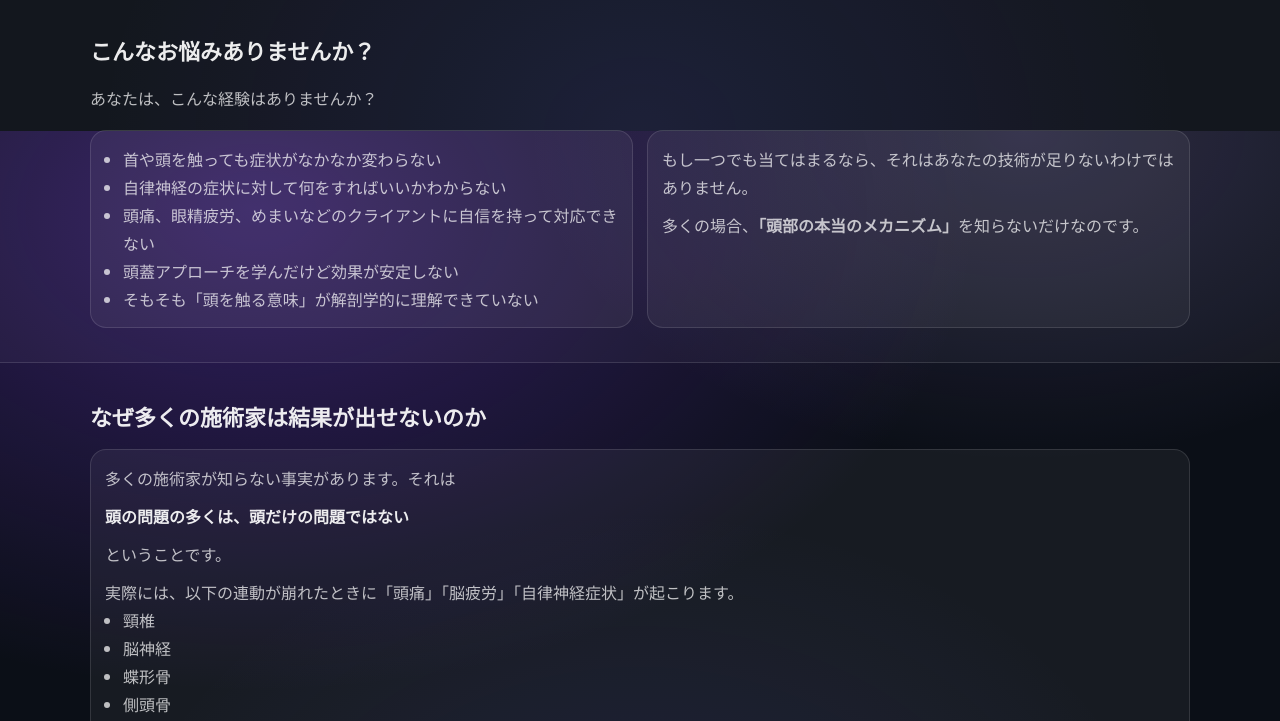
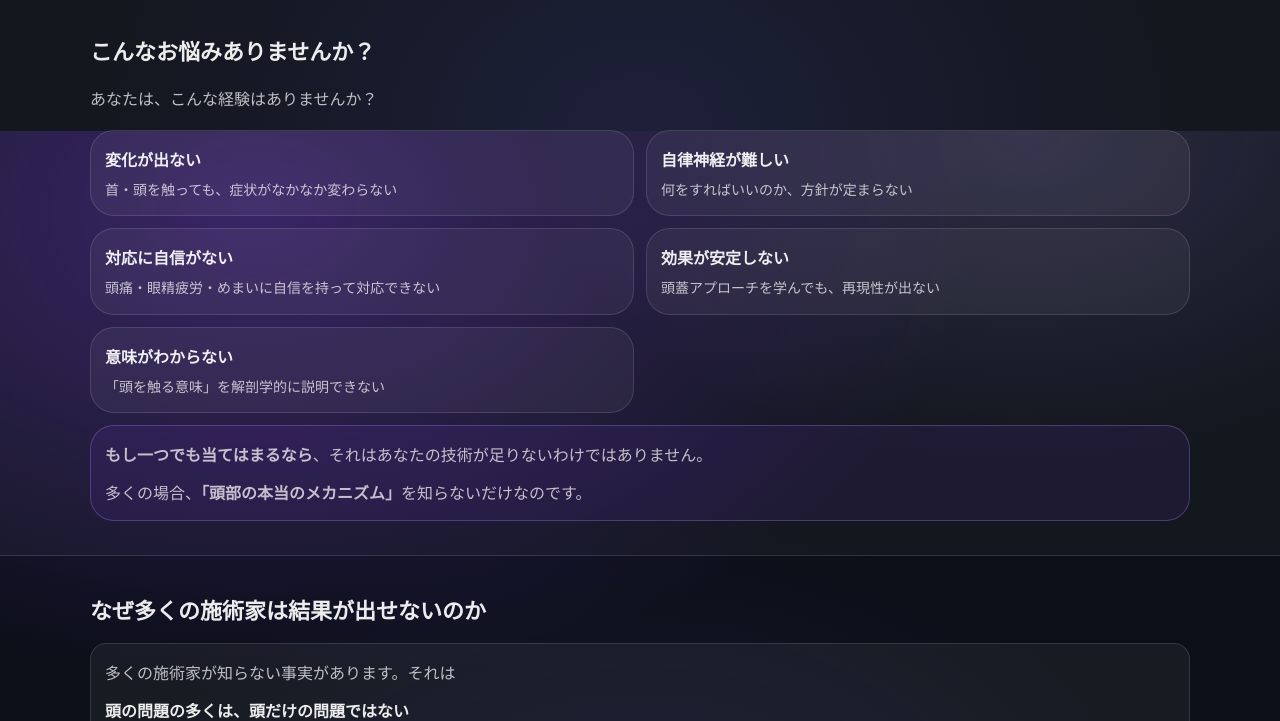
Before and after one commit to noriatsu3377-hue/head.nagoya, a plain HTML site: page index.html in a window 1280 px wide. Shown: the part 669-1390 px from the top of the page. Drawn offline with Linux system fonts and the light colour scheme.

Commit message:
お悩みセクションを短文化して共感しやすいカード表示に

```diff
--- a/index.html
+++ b/index.html
@@ -69,21 +69,32 @@
           <h2>こんなお悩みありませんか？</h2>
           <p class="lead-2">あなたは、こんな経験はありませんか？</p>
 
-          <div class="grid two">
-            <div class="panel">
-              <ul class="list">
-                <li>首や頭を触っても症状がなかなか変わらない</li>
-                <li>自律神経の症状に対して何をすればいいかわからない</li>
-                <li>頭痛、眼精疲労、めまいなどのクライアントに自信を持って対応できない</li>
-                <li>頭蓋アプローチを学んだけど効果が安定しない</li>
-                <li>そもそも「頭を触る意味」が解剖学的に理解できていない</li>
-              </ul>
+          <div class="worries">
+            <div class="worry">
+              <div class="worry-title">変化が出ない</div>
+              <div class="worry-desc">首・頭を触っても、症状がなかなか変わらない</div>
             </div>
+            <div class="worry">
+              <div class="worry-title">自律神経が難しい</div>
+              <div class="worry-desc">何をすればいいのか、方針が定まらない</div>
+            </div>
+            <div class="worry">
+              <div class="worry-title">対応に自信がない</div>
+              <div class="worry-desc">頭痛・眼精疲労・めまいに自信を持って対応できない</div>
+            </div>
+            <div class="worry">
+              <div class="worry-title">効果が安定しない</div>
+              <div class="worry-desc">頭蓋アプローチを学んでも、再現性が出ない</div>
+            </div>
+            <div class="worry">
+              <div class="worry-title">意味がわからない</div>
+              <div class="worry-desc">「頭を触る意味」を解剖学的に説明できない</div>
+            </div>
+          </div>
 
-            <div class="panel">
-              <p class="copy">もし一つでも当てはまるなら、それはあなたの技術が足りないわけではありません。</p>
-              <p class="copy">多くの場合、<strong>「頭部の本当のメカニズム」</strong>を知らないだけなのです。</p>
-            </div>
+          <div class="worry-note">
+            <p class="copy"><strong>もし一つでも当てはまるなら</strong>、それはあなたの技術が足りないわけではありません。</p>
+            <p class="copy">多くの場合、<strong>「頭部の本当のメカニズム」</strong>を知らないだけなのです。</p>
           </div>
         </div>
       </section>
--- a/style.css
+++ b/style.css
@@ -276,6 +276,38 @@ h3 {
   margin-top: 2px;
 }
 
+.worries {
+  margin-top: 12px;
+  display: grid;
+  grid-template-columns: repeat(2, minmax(0, 1fr));
+  gap: 12px;
+}
+
+.worry {
+  border: 1px solid var(--border);
+  border-radius: calc(var(--radius) + 8px);
+  background: rgba(255, 255, 255, 0.05);
+  padding: 14px;
+}
+
+.worry-title {
+  font-weight: 900;
+  margin-bottom: 4px;
+}
+
+.worry-desc {
+  color: var(--muted);
+  font-size: 14px;
+}
+
+.worry-note {
+  margin-top: 12px;
+  border: 1px solid rgba(167, 139, 250, 0.3);
+  background: rgba(124, 58, 237, 0.10);
+  border-radius: calc(var(--radius) + 8px);
+  padding: 14px;
+}
+
 .panel {
   border: 1px solid var(--border);
   border-radius: var(--radius);
@@ -462,4 +494,5 @@ h3 {
   .hero { padding: 28px 0 12px; }
   .hero-media { padding: 0; }
   .hero-media img { height: 300px; }
+  .worries { grid-template-columns: 1fr; }
 }
```
Also changed, not shown: unnamed.jpg (added).
